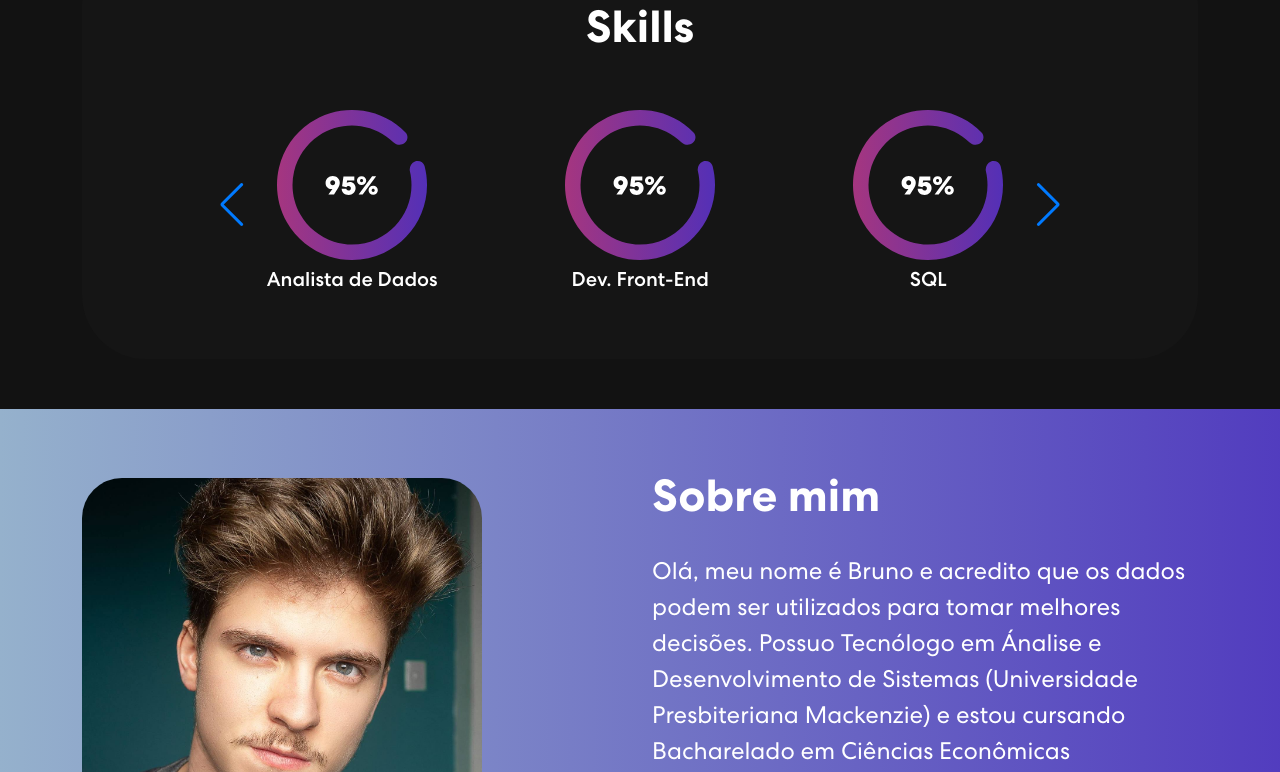
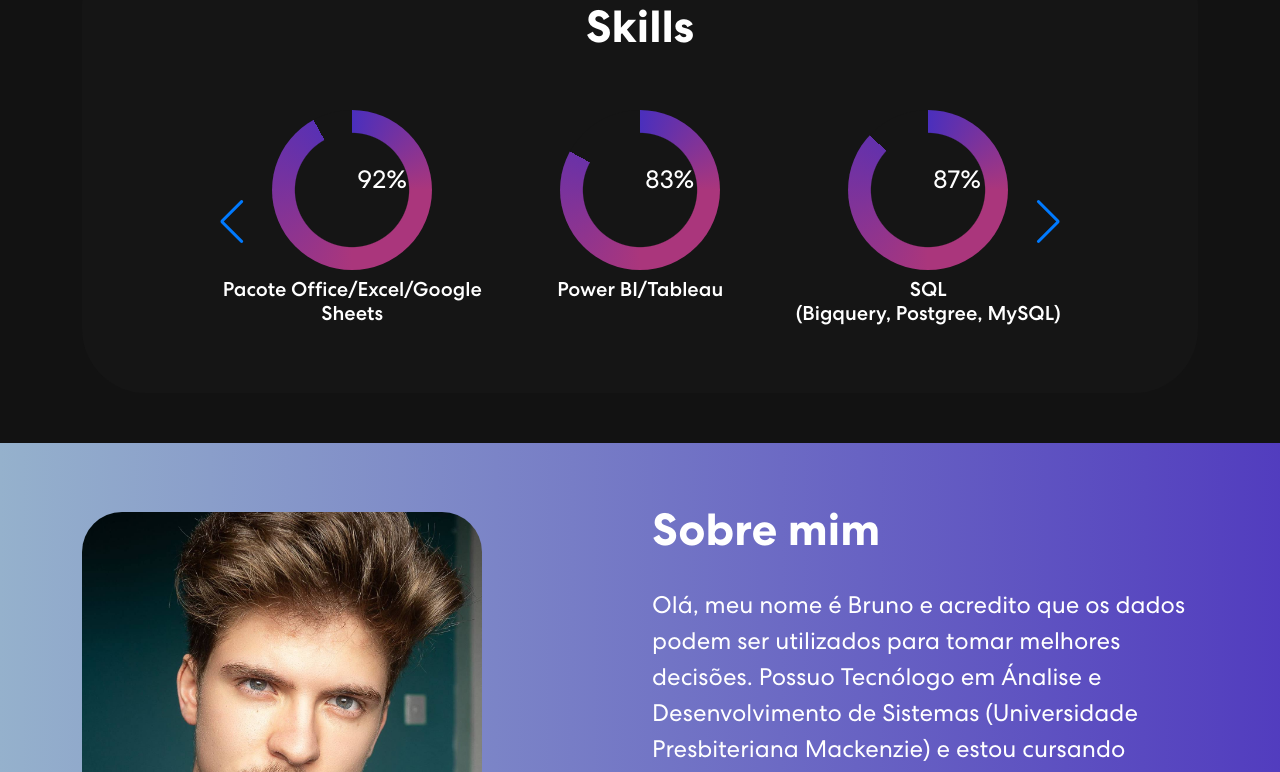
Before and after one commit to BrunoAndrade42/portfolio-site, a Next.js app: page / in a window 1280 px wide. Shown: the part 788-1560 px from the top of the page. Built offline with nearby package versions, Linux system fonts and the light colour scheme.

Commit message:
fix-skills

```diff
--- a/package.json
+++ b/package.json
@@ -17,6 +17,7 @@
     "react-dom": "18.2.0",
     "react-icons": "^4.4.0",
     "react-scroll": "^1.8.7",
+    "styled-components": "^5.3.6",
     "swiper": "^8.4.2"
   },
   "devDependencies": {
@@ -25,5 +26,8 @@
     "eslint": "8.23.1",
     "eslint-config-next": "12.3.1",
     "typescript": "4.8.3"
+  },
+  "resolutions": {
+    "styled-components": "^5"
   }
 }
--- /dev/null
+++ b/src/components/CircleProgressBar.tsx
@@ -0,0 +1,18 @@
+import styled from 'styled-components'
+
+export const CircleProgressBar = styled.div({
+  background: ({ progress }) => {
+    // Adapt the logic here
+    const angle = 360 * progress
+
+    return `radial-gradient(#151515 50%, transparent 51%),
+      conic-gradient(transparent 0deg ${angle}deg, #151515 ${angle}deg 360deg),
+      conic-gradient(#4A2FBD 0deg, #aa367c 90deg, #aa367c 180deg, #4A2FBD)`
+  },
+
+  borderRadius: '50%',
+  width: '10rem',
+  height: '10rem',
+  display: "inline-block",
+
+})
--- a/src/components/Skills.tsx
+++ b/src/components/Skills.tsx
@@ -9,6 +9,7 @@ import "swiper/css/navigation";
 // import required modules
 import { Navigation } from "swiper";
 import Image from "next/image";
+import { CircleProgressBar } from "./CircleProgressBar";
 
 export const Skills = () => {
 
@@ -41,25 +42,29 @@ export const Skills = () => {
                                     }}
                                 >
                                     <SwiperSlide className="item">
-                                            <Image src="/images/meter1.svg" alt="" width={150} height={150} />
-                                            <h5> Analista de Dados</h5>
+                                            <CircleProgressBar progress="0.92"></CircleProgressBar>
+                                            <span>92%</span>
+                                            <h5> Pacote Office/Excel/Google Sheets</h5>
                                     </SwiperSlide>
 
                                     <SwiperSlide className="item">
-                                            <Image src="/images/meter1.svg" alt="" width={150} height={150} />
-                                            <h5> Dev. Front-End</h5>
+                                            <CircleProgressBar progress="0.83"></CircleProgressBar>
+                                            <span>83%</span>
+                                            <h5> Power BI/Tableau</h5>
                                     </SwiperSlide>
 
                                     <SwiperSlide className="item">
                                         <div>
-                                            <Image src="/images/meter1.svg" alt="" width={150} height={150} />
-                                            <h5> SQL </h5>
+                                            <CircleProgressBar progress="0.87"></CircleProgressBar>
+                                            <span>87%</span>
+                                            <h5> SQL <br />(Bigquery, Postgree, MySQL) </h5>
                                         </div>
                                     </SwiperSlide>
 
                                     <SwiperSlide className="item">
                                         <div>
-                                            <Image src="/images/meter1.svg" alt="" width={150} height={150} />
+                                            <CircleProgressBar progress="0.94"></CircleProgressBar>
+                                            <span>94%</span>
                                             <h5> Python/R </h5>
                                         </div>
                                     </SwiperSlide>
--- a/src/styles/globals.css
+++ b/src/styles/globals.css
@@ -327,6 +327,13 @@ nav.navbar .navbar-toggler[aria-expanded="true"] .navbar-toggler-icon {
   position: relative;
 }
 
+.skill span {
+  position: absolute;
+  margin-top: 50px;
+  margin-left: -75px;
+  font-size: 1.6rem;
+}
+
 .background-image-left {
   top: 0%;
   position: absolute;
```
Also changed, not shown: 1 other file (tests, documents, lock files or other folders).
